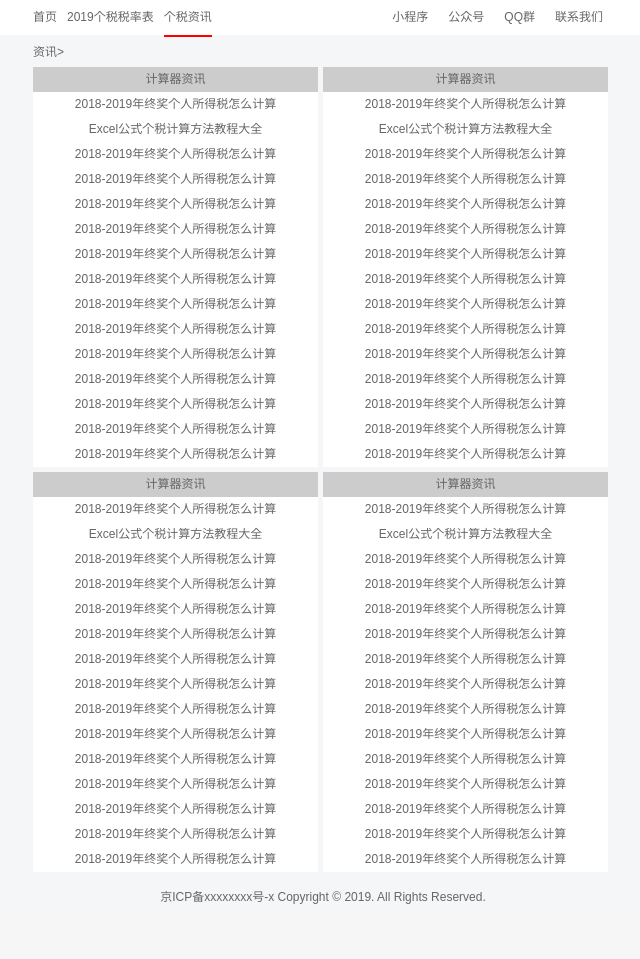
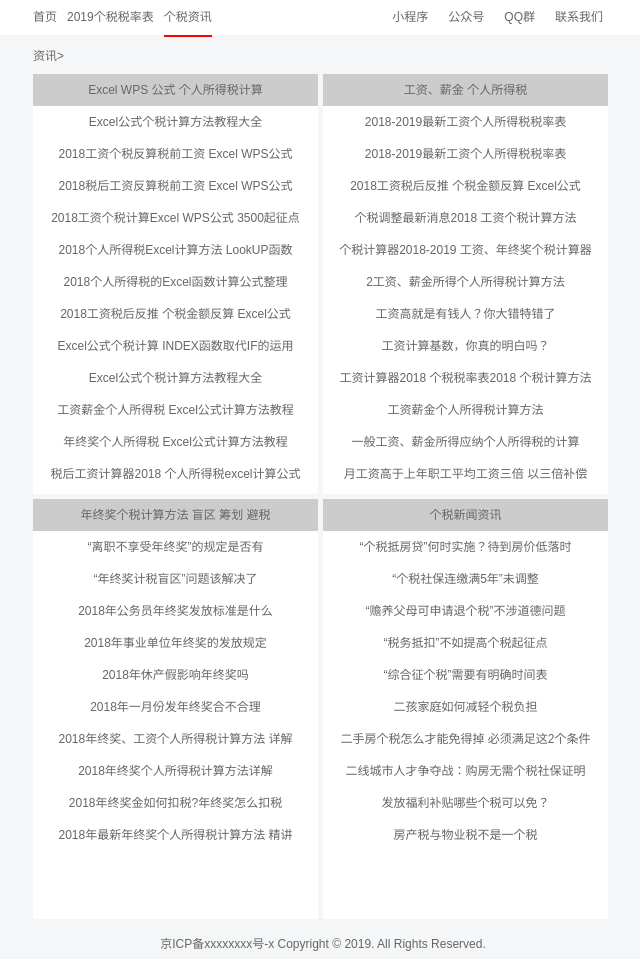
Before and after one commit to xuwg/incomeTax, a Node server app: page /news in a window 1280 px wide. Shown: the whole page, without its empty margins (317-957 px from the left). Before the commit the page ends 904 px from the top, so only its background shows below. Run offline with Node 20, Linux system fonts and the light colour scheme.

Commit message:
调整news栏目

```diff
--- a/public/css/news.css
+++ b/public/css/news.css
@@ -1,5 +1,5 @@
 .content {
-    line-height: 25px;
+    line-height: 32px;
 }
 .content .title {
     margin: 0 0 2px 0;
@@ -10,7 +10,7 @@
 }
 .content ul {
     overflow: hidden;
-    height: 400px;
+    height: 420px;
     width: 285px;
     margin: 0px 5px 5px 0;
     background-color: #fff;
--- a/routes/news.js
+++ b/routes/news.js
@@ -4,12 +4,34 @@ var router = express.Router();
 /* GET home page. */
 router.get('/', function (req, res, next) {
     res.render('news', {
-        news: [{title:"2018-2019年终奖个人所得税怎么计算", href:"1"}, {title:"Excel公式个税计算方法教程大全", href:"2"}, {title:"2018-2019年终奖个人所得税怎么计算", href:"3"},
-            {title:"2018-2019年终奖个人所得税怎么计算", href:"4"}, {title:"2018-2019年终奖个人所得税怎么计算", href:"5"}, {title:"2018-2019年终奖个人所得税怎么计算", href:"6"},
-            {title:"2018-2019年终奖个人所得税怎么计算", href:"1"}, {title:"2018-2019年终奖个人所得税怎么计算", href:"1"}, {title:"2018-2019年终奖个人所得税怎么计算", href:"1"},
-            {title:"2018-2019年终奖个人所得税怎么计算", href:"1"}, {title:"2018-2019年终奖个人所得税怎么计算", href:"1"}, {title:"2018-2019年终奖个人所得税怎么计算", href:"1"},
-            {title:"2018-2019年终奖个人所得税怎么计算", href:"1"}, {title:"2018-2019年终奖个人所得税怎么计算", href:"1"}, {title:"2018-2019年终奖个人所得税怎么计算", href:"1"},
-            {title:"2018-2019年终奖个人所得税怎么计算", href:"1"}, {title:"2018-2019年终奖个人所得税怎么计算", href:"1"}, {title:"2018-2019年终奖个人所得税怎么计算", href:"1"}]
+        news1: [{title:"Excel公式个税计算方法教程大全", href:"2"},
+            {title:"2018工资个税反算税前工资 Excel WPS公式", href:"1"}, {title:"2018税后工资反算税前工资 Excel WPS公式", href:"2"},
+            {title:"2018工资个税计算Excel WPS公式 3500起征点", href:"1"}, {title:"2018个人所得税Excel计算方法 LookUP函数", href:"2"},
+            {title:"2018个人所得税的Excel函数计算公式整理", href:"1"}, {title:"2018工资税后反推 个税金额反算 Excel公式", href:"2"},
+            {title:"Excel公式个税计算 INDEX函数取代IF的运用", href:"1"}, {title:"Excel公式个税计算方法教程大全", href:"2"},
+            {title:"工资薪金个人所得税 Excel公式计算方法教程", href:"1"}, {title:"年终奖个人所得税 Excel公式计算方法教程", href:"2"},
+            {title:"税后工资计算器2018 个人所得税excel计算公式", href:"1"}, {title:"劳务报酬个税反算 个税反推税前 EXCEL公式", href:"2"},
+            {title:"劳务报酬税后反算 税后反推个税 EXCEL公式", href:"1"}, {title:"2018劳务报酬个税计算公式 Excel WPS公式", href:"2"}],
+
+        news2: [{title:"2018-2019最新工资个人所得税税率表", href:"1"},{title:"2018-2019最新工资个人所得税税率表", href:"1"}, {title:"2018工资税后反推 个税金额反算 Excel公式", href:"2"},{title:"个税调整最新消息2018 工资个税计算方法", href:"1"}, {title:"个税计算器2018-2019 工资、年终奖个税计算器", href:"2"},
+            {title:"2工资、薪金所得个人所得税计算方法 ", href:"1"}, {title:"工资高就是有钱人？你大错特错了", href:"2"},
+            {title:"工资计算基数，你真的明白吗？", href:"1"}, {title:"工资计算器2018 个税税率表2018 个税计算方法", href:"2"},
+            {title:"工资薪金个人所得税计算方法", href:"1"}, {title:"一般工资、薪金所得应纳个人所得税的计算", href:"2"},
+            {title:"月工资高于上年职工平均工资三倍 以三倍补偿", href:"1"}, {title:"月收入只够买100斤猪肉 最低工资上调是好事吗", href:"2"},
+            {title:"月月领工资，个税如何计算？", href:"1"}],
+
+        news3: [{title:"“离职不享受年终奖”的规定是否有", href:"1"}, {title:"“年终奖计税盲区”问题该解决了", href:"2"},
+            {title:"2018年公务员年终奖发放标准是什么", href:"1"}, {title:"2018年事业单位年终奖的发放规定", href:"2"},
+            {title:"2018年休产假影响年终奖吗", href:"1"}, {title:"2018年一月份发年终奖合不合理", href:"2"},
+            {title:"2018年终奖、工资个人所得税计算方法 详解", href:"1"}, {title:"2018年终奖个人所得税计算方法详解", href:"2"},
+            {title:"2018年终奖金如何扣税?年终奖怎么扣税", href:"1"}, {title:"2018年最新年终奖个人所得税计算方法 精讲", href:"2"}],
+
+        news4: [{title:"“个税抵房贷”何时实施？待到房价低落时", href:"1"}, {title:"“个税社保连缴满5年”未调整", href:"2"},
+            {title:"“赡养父母可申请退个税”不涉道德问题", href:"1"}, {title:"“税务抵扣”不如提高个税起征点", href:"2"},
+            {title:"“综合征个税”需要有明确时间表", href:"1"}, {title:"二孩家庭如何减轻个税负担", href:"2"},
+            {title:"二手房个税怎么才能免得掉 必须满足这2个条件", href:"1"}, {title:"二线城市人才争夺战：购房无需个税社保证明", href:"2"},
+            {title:"发放福利补贴哪些个税可以免？", href:"1"}, {title:"房产税与物业税不是一个税", href:"2"},
+        ]
     });
 });
 
--- a/views/news.ejs
+++ b/views/news.ejs
@@ -40,26 +40,26 @@
     <div class="content clearfix">
       <p class="title"><a href="/news">资讯</a>></p>
       <ul class="fl">
-        <p>计算器资讯</p>
-        <% news.forEach(function (item, index) { %>
+        <p>Excel WPS 公式 个人所得税计算</p>
+        <% news1.forEach(function (item, index) { %>
         <li><a href="<%= item["href"] %>"><%=item["title"]%></a></li>
         <% }); %>
       </ul>
       <ul class="fl">
-        <p>计算器资讯</p>
-        <% news.forEach(function (item, index) { %>
+        <p>工资、薪金 个人所得税</p>
+        <% news2.forEach(function (item, index) { %>
         <li><a href="<%= item["href"] %>"><%=item["title"]%></a></li>
         <% }); %>
       </ul>
       <ul class="fl">
-        <p>计算器资讯</p>
-        <% news.forEach(function (item, index) { %>
+        <p>年终奖个税计算方法 盲区 筹划 避税</p>
+        <% news3.forEach(function (item, index) { %>
         <li><a href="<%= item["href"] %>"><%=item["title"]%></a></li>
         <% }); %>
       </ul>
       <ul class="fl">
-        <p>计算器资讯</p>
-        <% news.forEach(function (item, index) { %>
+        <p>个税新闻资讯</p>
+        <% news4.forEach(function (item, index) { %>
         <li><a href="<%= item["href"] %>"><%=item["title"]%></a></li>
         <% }); %>
       </ul>
```
Also changed, not shown: public/images/qrcode.png (added).
